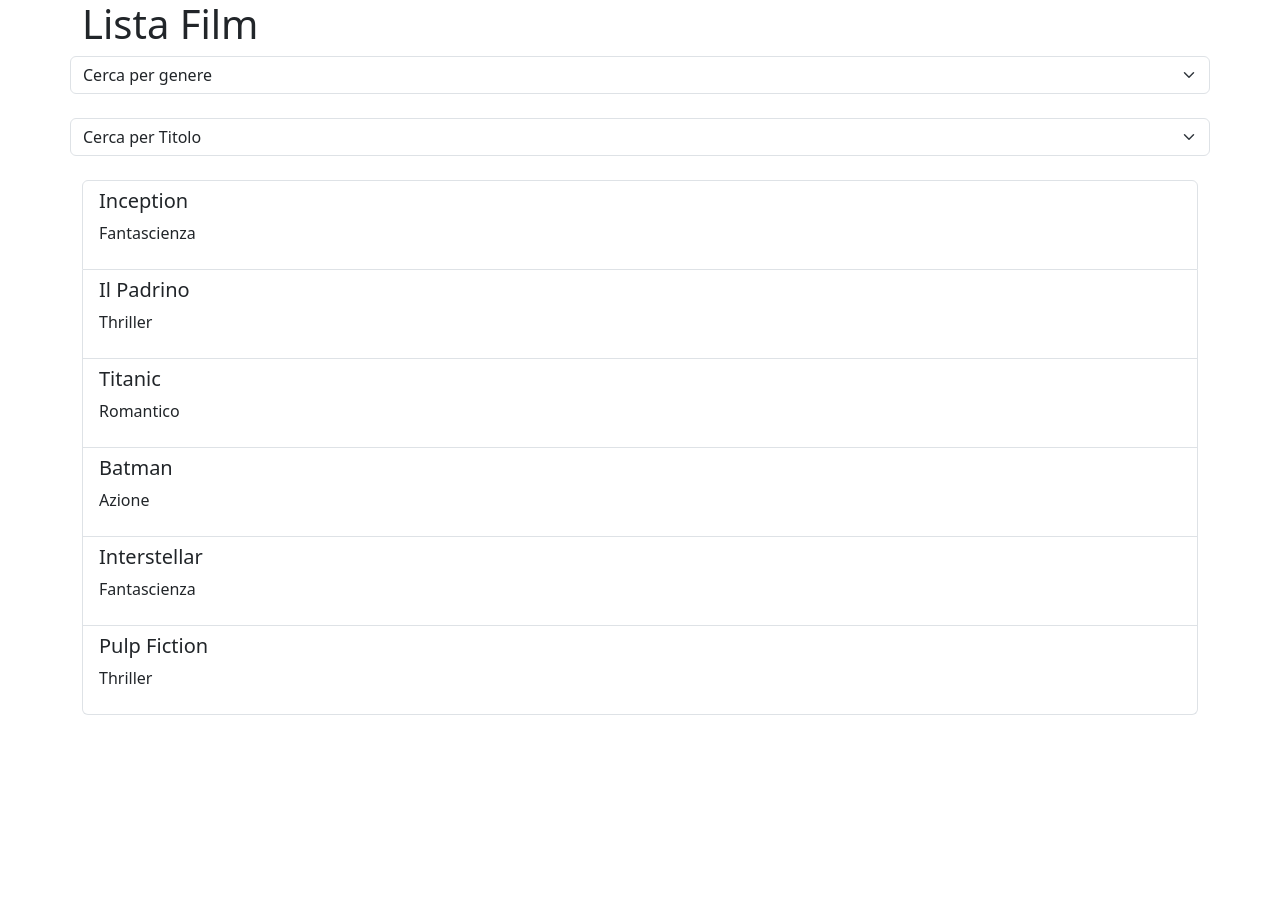
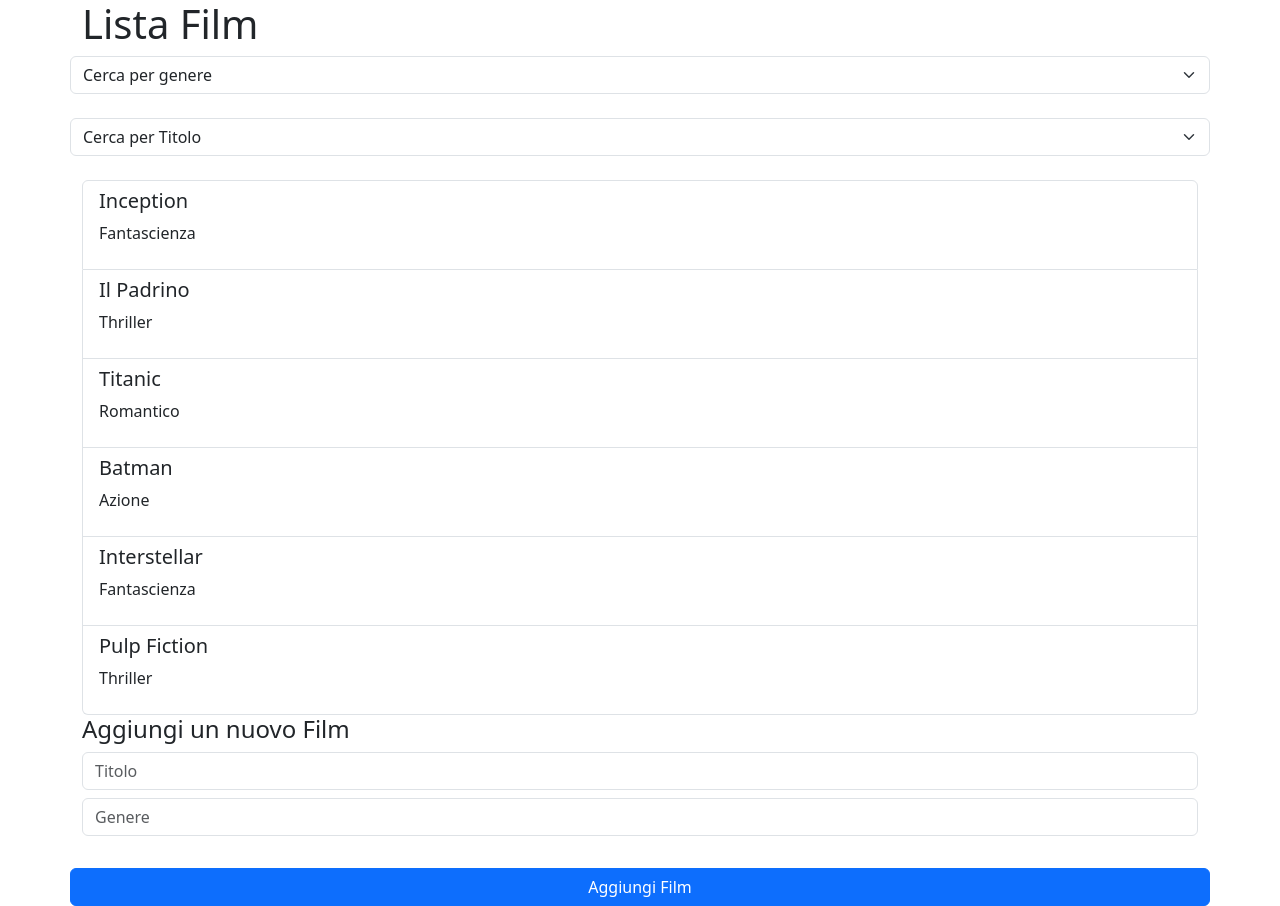
Before and after one commit to Ivanaricci/react-movie-filter, a React (Vite) app: page / in a window 1280 px wide. Before the commit the page ends 800 px from the top, so only its background shows below. Built offline with nearby package versions, Linux system fonts and the light colour scheme.

Commit message:
[UPD] Done Aggiungi film

```diff
--- a/src/App.jsx
+++ b/src/App.jsx
@@ -15,6 +15,24 @@
   const [selectedGenre, setSelectedGenre] = useState("");
   const [filmFiltered, setFilmFiltered] = useState(arrayFilms);
   const [selectedTitle, setSelectedTitle] = useState("");
+
+  const [newTitle, setNewTitle] = useState("");
+  const [newGenre, setNewGenre] = useState("");
+
+  const addFilm = () => {
+
+    const newFilm = {
+      title: newTitle,
+      genre: newGenre
+    }
+
+    const arrayUpdate = [...arrayFilms, newFilm];
+    setFilmFiltered(arrayUpdate);
+    arrayFilms.push(newFilm);
+
+    setNewTitle("");
+    setNewGenre("")
+  }
 
 
   const generiUnici = [];
@@ -94,6 +112,16 @@
             </ul>
           </div>
         </div>
+
+        <div className="row">
+          <div className="col-12 mb-4">
+            <h4>Aggiungi un nuovo Film</h4>
+            <input placeholder='Titolo' className='form-control mb-2' type="text" value={newTitle} onChange={(e) => setNewTitle(e.target.value)} />
+            <input placeholder='Genere' className='form-control mb-2' type="text" value={newGenre} onChange={(e) => setNewGenre(e.target.value)} />
+          </div>
+
+          <button className='btn btn-primary' onClick={addFilm}>Aggiungi Film</button>
+        </div>
       </div>
     </>
   )
```
